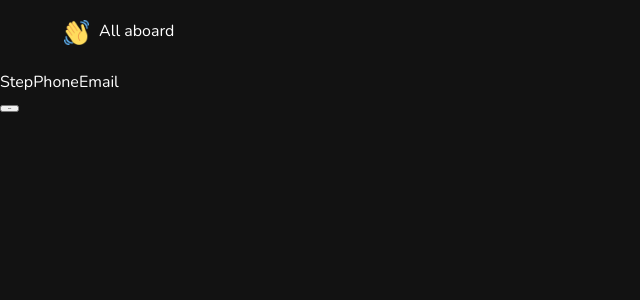
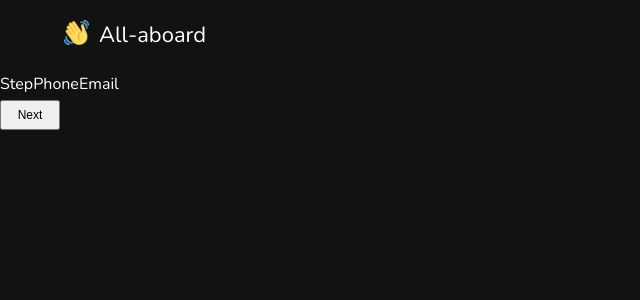
Before and after one commit to prabhat1001/All-aboard, a React (Create React App) app in the folder frontend/: page /register in a window 1280 px wide. Shown: the top 300 px of the page, without its empty margins (0-640 px from the left). Built offline with nearby package versions, Linux system fonts and the light colour scheme.

Commit message:
Remove the conflicts and bugs!

```diff
--- a/frontend/src/Pages/Home/Home.jsx
+++ b/frontend/src/Pages/Home/Home.jsx
@@ -1,42 +1,53 @@
-import React from 'react'
-import { Link, Navigate, useNavigate  } from 'react-router-dom'
-import Button from '../../components/shared/Button/Button'
-import Card from '../../components/shared/Card/Card'
-import styles from './Home.module.css'
+import React from "react";
+import styles from "./Home.module.css";
+import Card from "../../components/shared/Card/Card";
+import { useNavigate, Link } from "react-router-dom";
+import Button from "../../components/shared/Button/Button";
+
 
 const Home = () => {
-  const sighInLinkStyle={
-    color: '#0077ff',
-    fontWeight: 'bold',
-    textDecoration: 'none',
-    marginLeft: '10px'
+  const signInLinkStyle = {
+    color: "#0077ff",
+    fontWeight: "bold",
+    textDecoration: "none",
+    marginLeft: "10px",
   };
 
-  // const navigate=useNavigate();
+  const navigate = useNavigate();
 
-  function startRegister(){
-    Navigate.push('/register');
-    console.log('button clicked..');
+  //   function startRegister() {
+  //     navigate.push('/authenticate');
+  // }
+
+  function startRegister() {
+    navigate("/register");
+    console.log("button clicked..");
   }
+
   return (
     <div className={styles.cardWrapper}>
       <Card title="Welcome to All-aboard !" icon="logo">
-        <p className={styles.text}>                     {/*children */}
-          We're working hard to get All-aboard ready for everyone!
-          While we wrap up the finishing youches, we’re adding people gradually to make sure nothing breaks :)
+
+        <p className={styles.text}>
+          {/*children */}
+          We're working hard to get All-aboard ready for everyone! While we wrap
+          up the finishing youches, we’re adding people gradually to make sure
+          nothing breaks :)
         </p>
+
         <div>
-          <Button onClick={startRegister} text="Get your username"/>
+          <Button onClick={startRegister} text="Get your username"></Button>
         </div>
+
         <div className={styles.signinWrapper}>
-          <span className={styles.hasInvite}>Have an invite text? </span>
-          {/* <Link style={signInLinkStyle} to="/login">Sign in</Link> */}
-          Sign  in
+          <span className={styles.hasInvite}>Have an invite text?</span>
+          <Link style={signInLinkStyle} to="login">
+            Sign in
+          </Link>
         </div>
       </Card>
+    </div>
+  );
+};
 
-    </div>
-  )
-}
-
-export default Home
+export default Home;
--- a/frontend/src/Pages/Register/Register.jsx
+++ b/frontend/src/Pages/Register/Register.jsx
@@ -1,5 +1,5 @@
 import React,{ useState } from 'react';
-import styles from './Register.module.css';
+// import styles from './Register.module.css';
 import StepPhoneEmail from '../Steps/StepPhoneEmail/StepPhoneEmail';
 import StepAvatar from '../Steps/StepAvatar/StepAvatar';
 import StepName from '../Steps/StepName/StepName';
@@ -20,10 +20,15 @@ const Register=()=>{
     const [step,setStep]=useState(1);
     const Step=steps[step];
 
-function onNext(){
-    setStep(step+1);
-}
-    return <Step onNext={onNext} />
+    function onNext(){
+        setStep(step+1);
+    }
+
+    return(
+        <div>
+            <Step onNext={onNext}/>
+        </div>
+    );
 };
 
 export default Register;
--- a/frontend/src/Pages/Steps/StepAvatar/StepAvatar.jsx
+++ b/frontend/src/Pages/Steps/StepAvatar/StepAvatar.jsx
@@ -1,13 +1,13 @@
 import React from 'react';
+import styles from './StepAvatar.module.css'
 
 const StepAvatar=({onNext})=>{
     return (
-    <>
-    <div>StepAvatar</div>
-
-    <button onClick={onNext}>Next</button>
-    </>
+        <>
+            <div>StepAvatar</div>
+            <button className={styles.NextButton}  onClick={onNext}>Next</button>
+        </>
     )
-};
+}
 
 export default StepAvatar;
--- a/frontend/src/Pages/Steps/StepName/StepName.jsx
+++ b/frontend/src/Pages/Steps/StepName/StepName.jsx
@@ -1,13 +1,13 @@
 import React from 'react'
+import styles from './StepName.module.css'
 
 const StepName = ({onNext}) => {
   return (
     <>
-    <div>StepName</div>
-
-    <button onClick={onNext}>Next</button>
+      <div>StepName</div>
+      <button className={styles.NextButton}  onClick={onNext}>Next</button>
     </>
   )
-};
+}
 
 export default StepName;
--- a/frontend/src/Pages/Steps/StepOTP/StepOTP.jsx
+++ b/frontend/src/Pages/Steps/StepOTP/StepOTP.jsx
@@ -1,11 +1,11 @@
 import React from 'react'
+import styles from './StepOTP.module.css'
 
 const StepOTP = ({onNext}) => {
   return (
     <>
-    <div>StepOTP</div>
-
-    <button onClick={onNext}>Next</button>
+      <div>StepOTP</div>
+      <button className={styles.NextButton}  onClick={onNext}>Next</button>
     </>
   )
 }
--- a/frontend/src/Pages/Steps/StepPhoneEmail/StepPhoneEmail.jsx
+++ b/frontend/src/Pages/Steps/StepPhoneEmail/StepPhoneEmail.jsx
@@ -1,13 +1,13 @@
 import React from 'react'
+import styles from './StepPhoneEmail.module.css'
 
 const StepPhoneEmail = ({onNext}) => {
   return (
-      <>
-    <div>StepPhoneEmail</div>
-
-    <button onClick={onNext}>Next</button>
+    <>
+      <div>StepPhoneEmail</div>
+      <button  className={styles.NextButton} onClick={onNext}>Next</button>
     </>
   )
 }
 
-export default StepPhoneEmail
+export default StepPhoneEmail;
--- a/frontend/src/Pages/Steps/StepUserName/StepUserName.jsx
+++ b/frontend/src/Pages/Steps/StepUserName/StepUserName.jsx
@@ -1,13 +1,13 @@
-import React from 'react'
+import React from 'react';
+import styles from './StepUserName.module.css'
 
-const StepUserName = ({onNext}) => {
+const StepUserName = (onNext) => {
   return (
-    <>
-    <div>StepUserName</div>
-
-    <button onClick={onNext}>Next</button>
-    </>
+      <>
+          <div>StepUserName</div>
+          <button className={styles.NextButton}  onClick={onNext}>Next</button>
+      </>
   )
 }
 
-export default StepUserName
+export default StepUserName;
--- a/frontend/src/components/shared/Button/Button.jsx
+++ b/frontend/src/components/shared/Button/Button.jsx
@@ -1,13 +1,15 @@
-import React from 'react'
-import styles from './Button.module.css'
-
-const Button = ({text,OnClick}) => {
-  return (
-    <button onClick={OnClick} className={styles.button}>
-    <span>{text}</span>
-    <img className={styles.arrow} src="/images/arrow-forward.png" alt="arrow-forward" />
-  </button>
-  )
-}
-
-export default Button
+import React from 'react';
+import styles from './Button.module.css';
+const Button = ({ text, onClick }) => {
+    return (
+        <button onClick={onClick} className={styles.button}>
+            <span>{text}</span>
+            <img
+                className={styles.arrow}
+                src="/images/arrow-forward.png"
+                alt="arrow"
+            />
+        </button>
+    );
+};
+export default Button;
--- a/frontend/src/components/shared/Navigation/Navigation.jsx
+++ b/frontend/src/components/shared/Navigation/Navigation.jsx
@@ -1,6 +1,6 @@
-import React from 'react'
-import { Link } from 'react-router-dom'
-import styles from './Navigation.module.css'
+import React from "react"
+import { Link } from "react-router-dom";
+import styles from "./Navigation.module.css"
 
 const Navigation = () => {
   const brandStyle={
@@ -8,21 +8,21 @@ const Navigation = () => {
     textDecoration: 'none',
     fondWeight: 'bold',
     fontSize: '22px',
-    display: 'flex',
-    alignItems: 'center'
+    // display: 'flex',
+    alignItems: 'center',
+    width:'100px'
   }
   const logoText ={
     marginLeft: '10px',
   }
   return (
     <nav className={`${styles.navbar} container`}>
-      {/* <Link style={brandStyle} to="/"> */}
-        <img src="/images/logo.png" alt="logo" />
-        <span style={logoText}>All aboard</span>
-      {/* </Link> */}
+            <Link style={brandStyle} to="/">
+                <img src="/images/logo.png" alt="logo" />
+                <span style={logoText}>All-aboard</span>
+            </Link>
     </nav>
-
-  )
+  );
 }
 
-export default Navigation
+export default Navigation;
```
